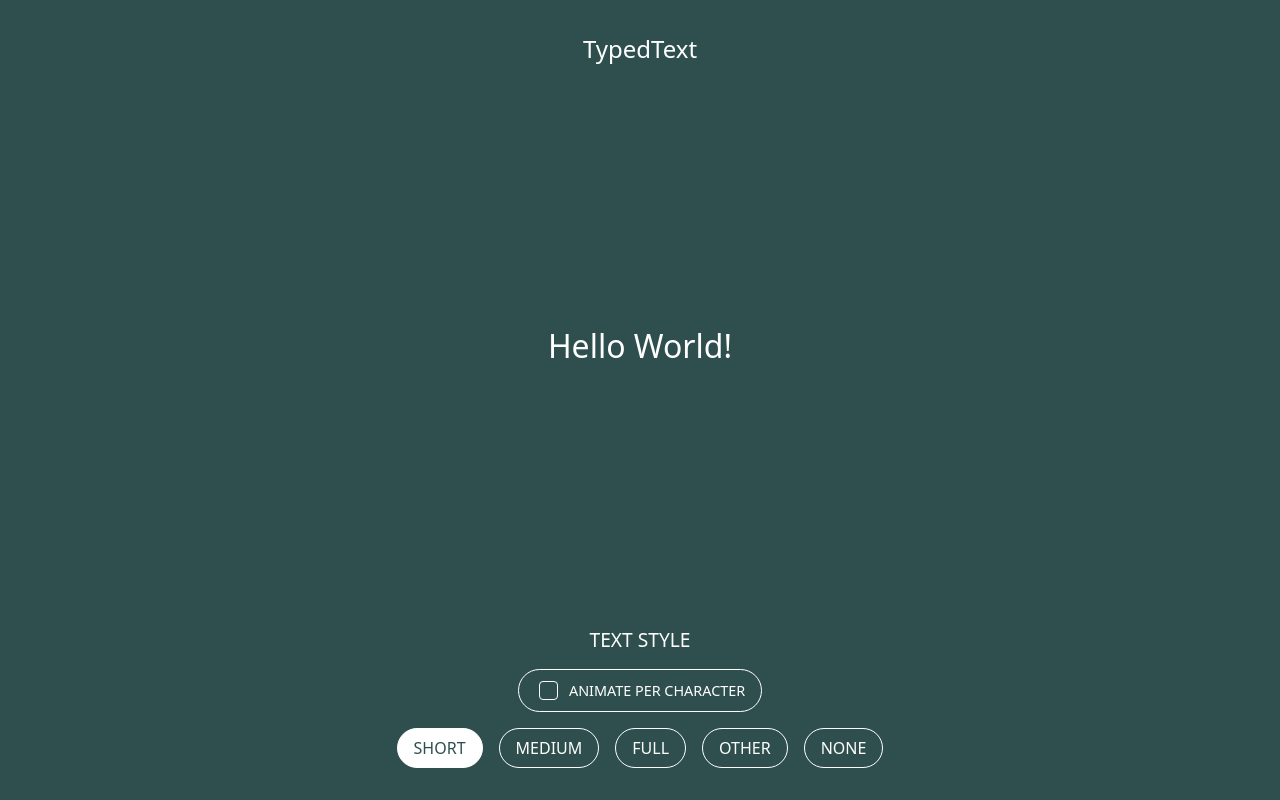
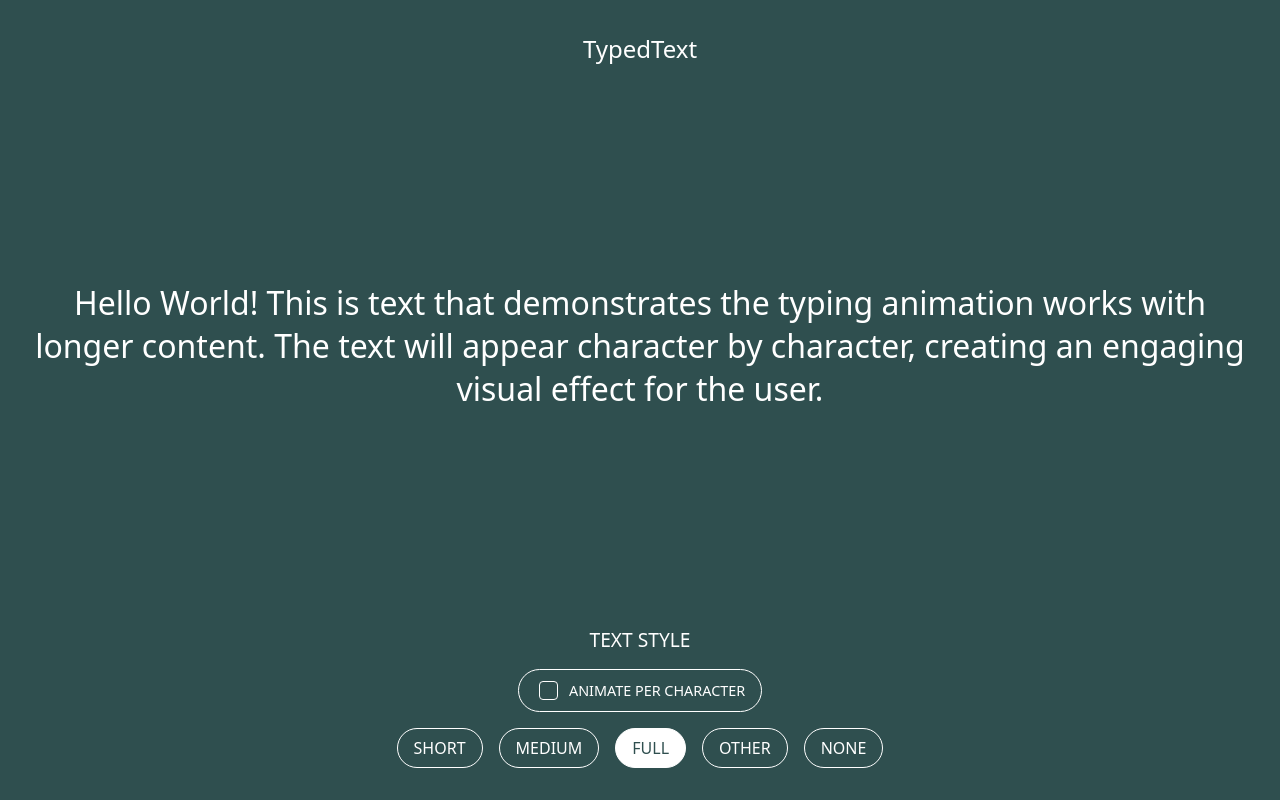
Before and after one commit to Shilo/typed-text, a Svelte app in the folder typed-text/: page / in a window 1280 px wide. Built offline with nearby package versions, Linux system fonts and the light colour scheme; a web font is replaced by a local one.

Commit message:
feat: initial text is "full"

```diff
--- a/typed-text/src/App.svelte
+++ b/typed-text/src/App.svelte
@@ -11,7 +11,7 @@
   };
 
   let animatePerCharacter = $state(false);
-  let activeTextStyle = $state<keyof typeof textStyles>("short");
+  let activeTextStyle = $state<keyof typeof textStyles>("full");
   let text = $state("");
   const typedText = new TypedText("", (value) => (text = value));
   // svelte-ignore state_referenced_locally
```
